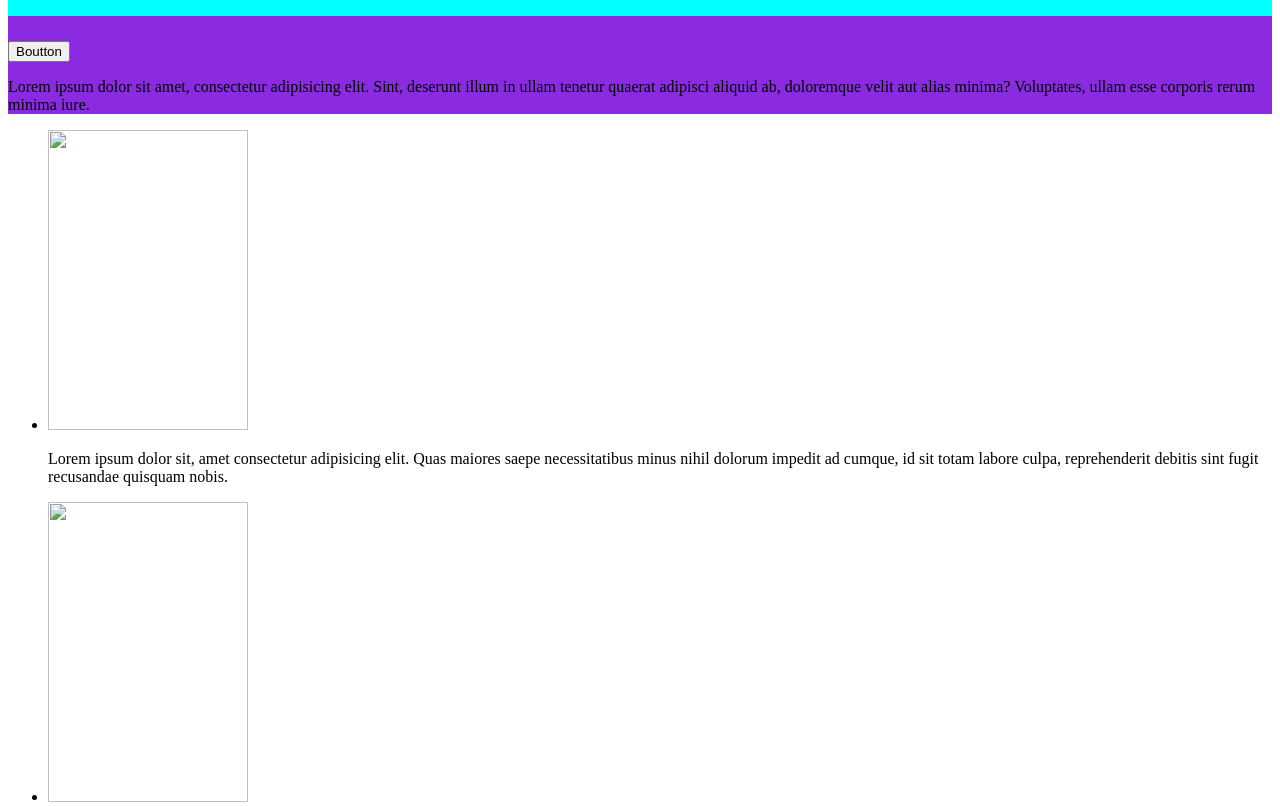
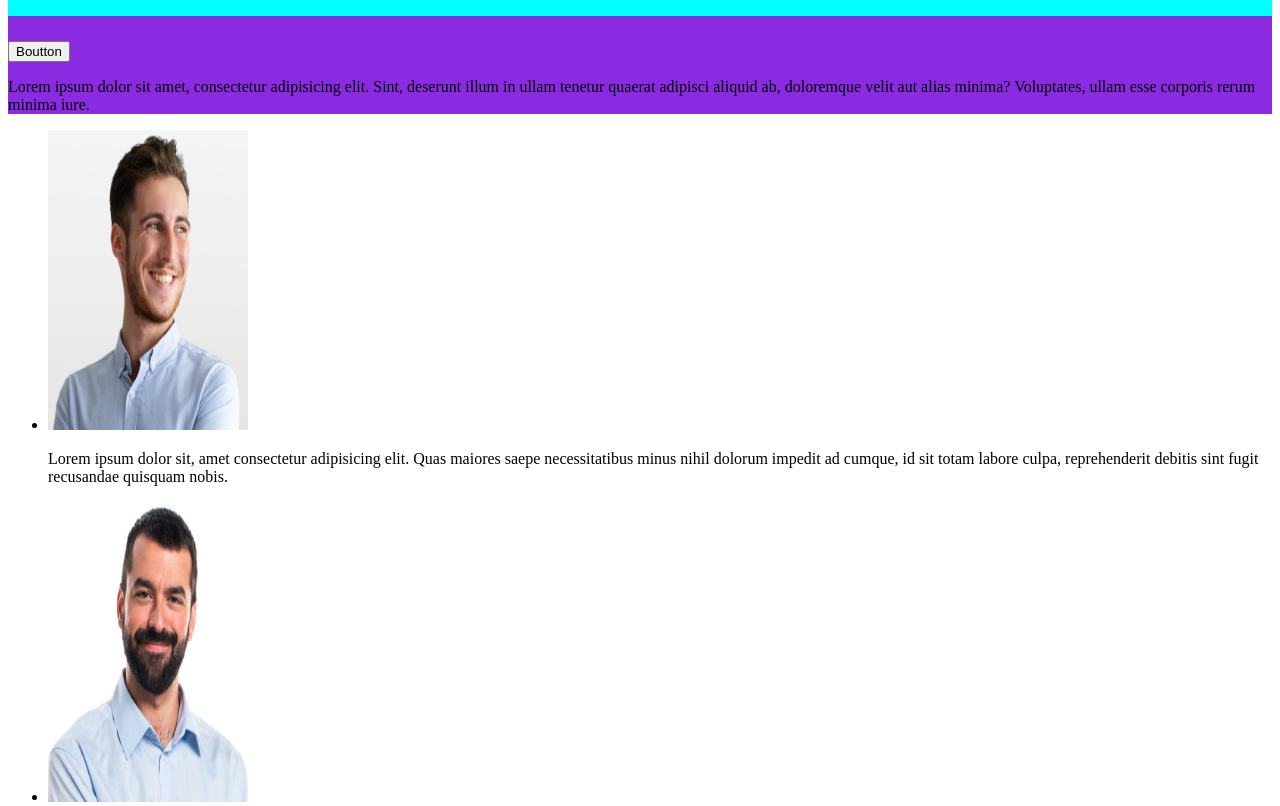
Before and after one commit to Tosha177777/try-des, a plain HTML site: page index.html in a window 1280 px wide. Shown: the part 460-1266 px from the top of the page. Drawn offline with Linux system fonts and the light colour scheme.

Commit message:
added images

```diff
--- a/index.html
+++ b/index.html
@@ -29,8 +29,8 @@
       </section>
       <section class="prodicts">
         <ul>
-          <li><img src="" alt="" width="200" height="300"><p> Lorem ipsum dolor sit, amet consectetur adipisicing elit. Quas maiores saepe necessitatibus minus nihil dolorum impedit ad cumque, id sit totam labore culpa, reprehenderit debitis sint fugit recusandae quisquam nobis.</p></li>
-          <li><img src="" alt="" width="200" height="300"><p>Lorem ipsum dolor sit amet consectetur adipisicing elit. Dolor velit consequatur odio quasi deserunt laborum aut voluptates, eos itaque nesciunt eum voluptatum tempora, eveniet dolore dolorem fugiat delectus libero animi?</p></li>
+          <li><img src="/images/img-2.jpg" alt="" width="200" height="300"><p> Lorem ipsum dolor sit, amet consectetur adipisicing elit. Quas maiores saepe necessitatibus minus nihil dolorum impedit ad cumque, id sit totam labore culpa, reprehenderit debitis sint fugit recusandae quisquam nobis.</p></li>
+          <li><img src="/images/img.jpg" alt="" width="200" height="300"><p>Lorem ipsum dolor sit amet consectetur adipisicing elit. Dolor velit consequatur odio quasi deserunt laborum aut voluptates, eos itaque nesciunt eum voluptatum tempora, eveniet dolore dolorem fugiat delectus libero animi?</p></li>
         </ul>
       </section>
     </main>
```
